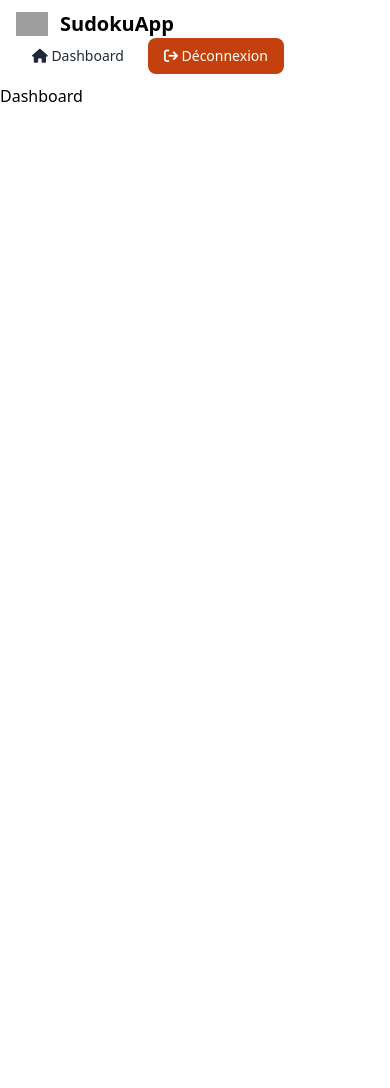
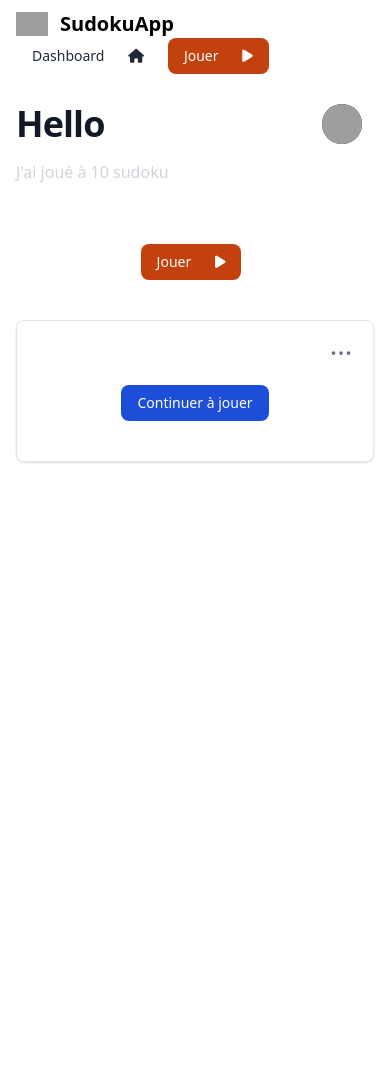
Before and after one commit to matteobnvl/django-sudoku, a Django app: page /dashboard/ in a window 390 px wide. Before the commit the page ends 102 px from the top, so only its background shows below. Run offline with Django 5.2, Linux system fonts and the light colour scheme; the visitor is signed in with stand-in values (Sample User, id 1); some libraries are stand-ins or nearby versions; grey boxes are pictures that could not be loaded.

Commit message:
dashboard view

```diff
--- a/sudoku/templates/base_site.html
+++ b/sudoku/templates/base_site.html
@@ -6,6 +6,8 @@
     <title>{% block title %}Votre Titre par Défaut{% endblock %}</title>
     <link rel="stylesheet" href="https://cdnjs.cloudflare.com/ajax/libs/font-awesome/6.5.1/css/all.min.css" integrity="sha512-DTOQO9RWCH3ppGqcWaEA1BIZOC6xxalwEsw9c2QQeAIftl+Vegovlnee1c9QX4TctnWMn13TZye+giMm8e2LwA==" crossorigin="anonymous" referrerpolicy="no-referrer" />
     <script src="https://cdn.tailwindcss.com"></script>
+    <link href="https://cdnjs.cloudflare.com/ajax/libs/flowbite/2.2.0/flowbite.min.css"  rel="stylesheet" />
+    <script src="https://cdnjs.cloudflare.com/ajax/libs/flowbite/2.2.0/flowbite.min.js"></script>
     {% load static %}
     <script src="{% static 'js/tailwind.config.js' %}"></script>
 </head>
@@ -20,20 +22,17 @@
                 <div class="flex items-center lg:order-2">
                     {% if user.is_authenticated %}
                         <a href="{% url 'dashboard' %}" class="text-gray-800 dark:text-white hover:bg-gray-50 focus:ring-4 focus:ring-gray-300 font-medium rounded-lg text-sm px-4 lg:px-5 py-2 lg:py-2.5 mr-2 dark:hover:bg-gray-700 focus:outline-none dark:focus:ring-gray-800">
-                            <i class="fa-solid fa-house"></i> Dashboard
+                            Dashboard <i class="fa-solid fa-house ml-5"></i>
                         </a>
-                        <form action="{% url 'logout' %}" method="POST">
-                            {% csrf_token %}
-                            <button type="submit" class="text-white bg-primary-700 hover:bg-primary-800 focus:ring-4 focus:ring-primary-300 font-medium rounded-lg text-sm px-4 lg:px-5 py-2 lg:py-2.5 mr-2 dark:bg-primary-600 dark:hover:bg-primary-700 focus:outline-none dark:focus:ring-primary-800">
-                                <i class="fa-solid fa-arrow-right-from-bracket"></i> Déconnexion
-                            </button>
-                        </form>
+                        <a href="{% url 'dashboard' %}" class="text-white bg-primary-700 hover:bg-primary-800 focus:ring-4 focus:ring-primary-300 font-medium rounded-lg text-sm px-4 lg:px-5 py-2 lg:py-2.5 mr-2 dark:bg-primary-600 dark:hover:bg-primary-700 focus:outline-none dark:focus:ring-primary-800">
+                            Jouer <i class="fa-solid fa-play ml-5"></i>
+                        </a>
                     {% else %}
                         <a href="{% url 'login' %}" class="text-gray-800 dark:text-white hover:bg-gray-50 focus:ring-4 focus:ring-gray-300 font-medium rounded-lg text-sm px-4 lg:px-5 py-2 lg:py-2.5 mr-2 dark:hover:bg-gray-700 focus:outline-none dark:focus:ring-gray-800">
-                            <i class="fa-solid fa-arrow-right-to-bracket"></i> Connexion
+                            Connexion <i class="fa-solid fa-arrow-right-to-bracket ml-5"></i>
                         </a>
                         <a href="{% url 'register' %}" class="text-white bg-primary-700 hover:bg-primary-800 focus:ring-4 focus:ring-primary-300 font-medium rounded-lg text-sm px-4 lg:px-5 py-2 lg:py-2.5 mr-2 dark:bg-primary-600 dark:hover:bg-primary-700 focus:outline-none dark:focus:ring-primary-800">
-                            <i class="fa-solid fa-user-plus"></i> Inscription
+                            Inscription <i class="fa-solid fa-user-plus ml-5"></i>
                         </a>
                     {% endif %}
                 </div>
--- a/sudoku/templates/dashboard/index.html
+++ b/sudoku/templates/dashboard/index.html
@@ -3,5 +3,49 @@
 {% block title %}Dashboard{% endblock %}
 
 {% block content %}
-    <h1>Dashboard {{ user.pseudo }}</h1>
+    {% include 'dashboard/modal/drop_down_user.html' %}
+    <section class="bg-white dark:bg-gray-900 pt-10">
+        <div class="px-4 mx-auto max-w-screen-xl h-screen lg:px-6">
+            <div class="pb-10 flex justify-center items-center">
+                <button class="text-white bg-primary-700 hover:bg-primary-800 focus:ring-4 focus:ring-primary-300 font-medium rounded-lg text-sm px-4 lg:px-5 py-2 lg:py-2.5 mr-2 dark:bg-primary-600 dark:hover:bg-primary-700 focus:outline-none dark:focus:ring-primary-800">
+                    Jouer <i class="fa-solid fa-play ml-5"></i>
+                </button>
+            </div>
+            <div class="space-y-8 md:grid md:grid-cols-2 lg:grid-cols-3 md:gap-12 md:space-y-0">
+                <div class="w-full max-w-sm bg-white border border-gray-200 rounded-lg shadow dark:bg-gray-800 dark:border-gray-700">
+                    <div class="flex justify-end px-4 pt-4">
+                        <!-- a la couble générer un id unique pour le dropdown -->
+                        <button id="dropdownButton" data-dropdown-toggle="dropdown-1" class="inline-block text-gray-500 dark:text-gray-400 hover:bg-gray-100 dark:hover:bg-gray-700 focus:ring-4 focus:outline-none focus:ring-gray-200 dark:focus:ring-gray-700 rounded-lg text-sm p-1.5" type="button">
+                            <svg class="w-5 h-5" aria-hidden="true" xmlns="http://www.w3.org/2000/svg" fill="currentColor" viewBox="0 0 16 3">
+                                <path d="M2 0a1.5 1.5 0 1 1 0 3 1.5 1.5 0 0 1 0-3Zm6.041 0a1.5 1.5 0 1 1 0 3 1.5 1.5 0 0 1 0-3ZM14 0a1.5 1.5 0 1 1 0 3 1.5 1.5 0 0 1 0-3Z"/>
+                            </svg>
+                        </button>
+                        <div id="dropdown-1" class="z-10 hidden text-base list-none bg-white divide-y divide-gray-100 rounded-lg shadow w-44 dark:bg-gray-700">
+                            <ul class="py-2" aria-labelledby="dropdownButton">
+                                <li>
+                                    <a href="#" class="block px-4 py-2 text-sm text-gray-700 hover:bg-gray-100 dark:hover:bg-gray-600 dark:text-gray-200 dark:hover:text-white">
+                                        Reprendre <i class="fa-solid fa-reply ml-3"></i>
+                                    </a>
+                                </li>
+                                <li>
+                                    <a href="#" class="block px-4 py-2 text-sm text-gray-700 hover:bg-gray-100 dark:hover:bg-gray-600 dark:text-gray-200 dark:hover:text-white">
+                                        Supprimer <i class="fa-solid fa-trash ml-3"></i>
+                                    </a>
+                                </li>
+                            </ul>
+                        </div>
+                    </div>
+                    <div class="flex flex-col items-center pb-10">
+                        <div>
+                            <!-- Ici sudoku -->
+                        </div>
+                        <div class="flex mt-4 md:mt-6">
+                            <a href="#" class="inline-flex items-center px-4 py-2 text-sm font-medium text-center text-white bg-blue-700 rounded-lg hover:bg-blue-800 focus:ring-4 focus:outline-none focus:ring-blue-300 dark:bg-blue-600 dark:hover:bg-blue-700 dark:focus:ring-blue-800">
+                                Continuer à jouer
+                            </a>
+                    </div>
+                </div>
+            </div>
+        </div>
+    </section>
 {% endblock %}
--- /dev/null
+++ b/sudoku/templates/dashboard/modal/drop_down_user.html
@@ -0,0 +1,41 @@
+<div class="bg-white border-gray-200 px-4 lg:px-6 py-2.5 dark:bg-gray-900 py-5">
+    <div class="flex flex-wrap justify-between items-start">
+        <div class="max-w-screen-md">
+            <h2 class="mb-4 text-4xl tracking-tight font-extrabold text-gray-900 dark:text-white">
+                Hello {{ user.pseudo }}
+            </h2>
+            <p class="text-gray-300">
+                J'ai joué à 10 sudoku
+            </p>
+        </div>
+        <div class="flex justify-start items-center">
+            <button type="button" class="flex mx-3 text-sm bg-gray-800 rounded-full md:mr-0 focus:ring-4 focus:ring-gray-300 dark:focus:ring-gray-600" id="user-menu-button" aria-expanded="false" data-dropdown-toggle="dropdown">
+                <span class="sr-only">Open user menu</span>
+                <img class="w-10 h-10 rounded-full" src="https://cdn-icons-png.flaticon.com/512/5987/5987424.png" alt="user photo">
+            </button>
+            <div class="hidden z-50 my-4 w-56 text-base list-none bg-white rounded divide-y divide-gray-100 shadow dark:bg-gray-700 dark:divide-gray-600" id="dropdown">
+                <div class="py-3 px-4">
+                    <span class="block text-sm font-semibold text-gray-900 dark:text-white">
+                        {{ user.pseudo }}
+                    </span>
+                    <span class="block text-sm text-gray-500 truncate dark:text-gray-400">
+                        {{ user.email }}
+                    </span>
+                </div>
+                <ul class="py-1 text-gray-500 dark:text-gray-400" aria-labelledby="dropdown">
+                    <li>
+                        <a href="#" class="block py-2 px-4 text-sm hover:bg-gray-100 dark:hover:bg-gray-600 dark:text-gray-400 dark:hover:text-white">
+                            <i class="fa-regular fa-user"></i> Mon profil
+                        </a>
+                    </li>
+                </ul>
+                <form action="{% url 'logout' %}" method="POST" class="py-1 text-gray-500 dark:text-gray-400" aria-labelledby="dropdown">
+                    {% csrf_token %}
+                    <button type="submit" class="block py-2 px-4 text-sm hover:bg-gray-100 dark:hover:bg-gray-600 dark:hover:text-white">
+                        <i class="fa-solid fa-arrow-right-from-bracket"></i> Déconnexion
+                    </button>
+                </form>
+            </div>
+        </div>
+    </div>
+</div>
--- a/sudoku/templates/registration/register.html
+++ b/sudoku/templates/registration/register.html
@@ -38,5 +38,5 @@
                 </div>
             </div>
         </div>
-      </section>
+    </section>
 {% endblock %}
--- a/sudoku/views.py
+++ b/sudoku/views.py
@@ -25,4 +25,30 @@
 
 @login_required
 def dashboard(request):
+    sudoku = [
+        [2,0,0,6,3,9,8,0,1],
+        [3,1,0,2,8,0,7,0,0],
+        [0,0,5,0,0,0,2,3,9],
+        [7,3,0,0,5,0,0,0,0],
+        [0,0,8,1,6,7,0,2,5],
+        [5,0,0,0,4,0,0,8,7],
+        [6,9,0,0,0,8,0,1,0],
+        [0,0,0,5,9,0,6,0,2],
+        [1,0,0,3,2,6,0,0,8]
+    ]
+    solution = [
+        [2,7,4,6,3,9,8,5,1],
+        [3,1,9,2,8,5,7,4,6],
+        [8,6,5,7,1,4,2,3,9],
+        [7,3,1,8,5,2,9,6,4],
+        [9,4,8,1,6,7,3,2,5],
+        [5,2,6,9,4,3,1,8,7],
+        [6,9,2,4,7,8,5,1,3],
+        [4,8,3,5,9,1,6,7,2],
+        [1,5,7,3,2,6,4,9,8]
+    ]
     return render(request, 'dashboard/index.html')
+
+
+def page_not_found_view(request):
+    return render(request,'error.html', context={})
```
Also changed, not shown: sudoku/templates/error.html (added, +24 -0 lines), sudoku/templates/index.html (+22 -1 lines).
